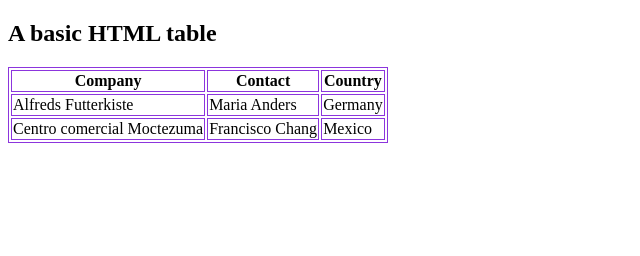
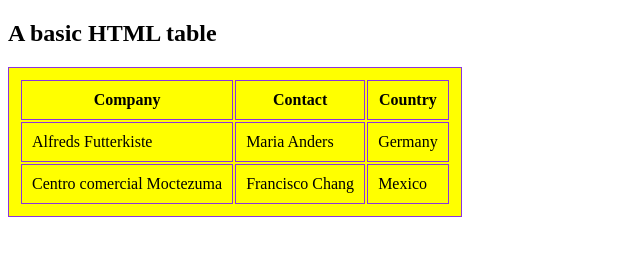
Before and after one commit to tahaagaoglu/Html, a plain HTML site: page table.html in a window 1280 px wide. Shown: the whole page, without its empty margins (0-640 px from the left). Drawn offline with Linux system fonts and the light colour scheme.

Commit message:
tahagaoglu

```diff
--- a/table.html
+++ b/table.html
@@ -9,7 +9,15 @@
 <style>
     table, th, td {
   border:1px solid rgb(140, 53, 221);
+  padding: 10px;
+  background-color: yellow;
+
 }
+
+th:hover,td:hover{
+  background-color: blue;
+}
+
 </style>
 <body>
     <h2>A basic HTML table</h2>
```
